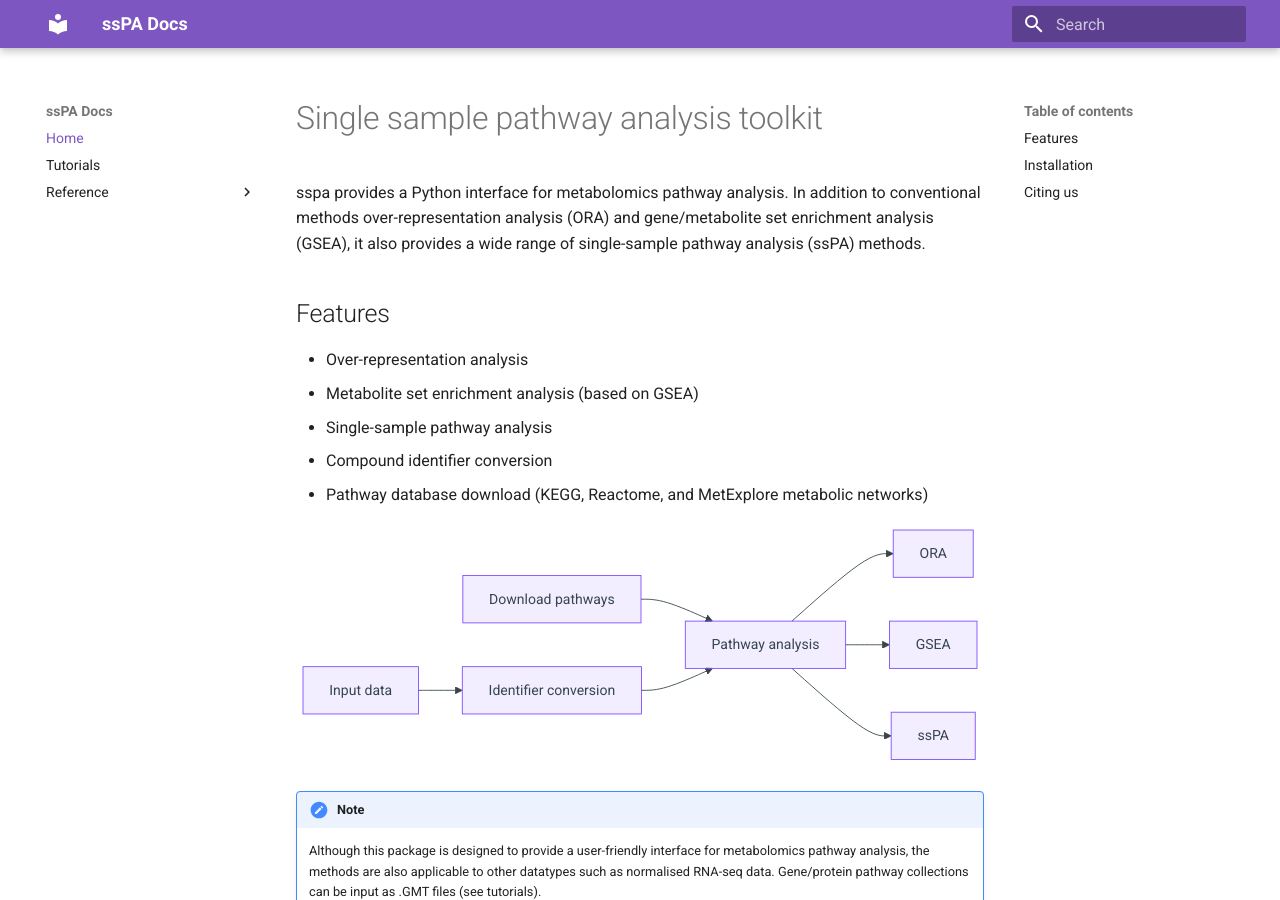
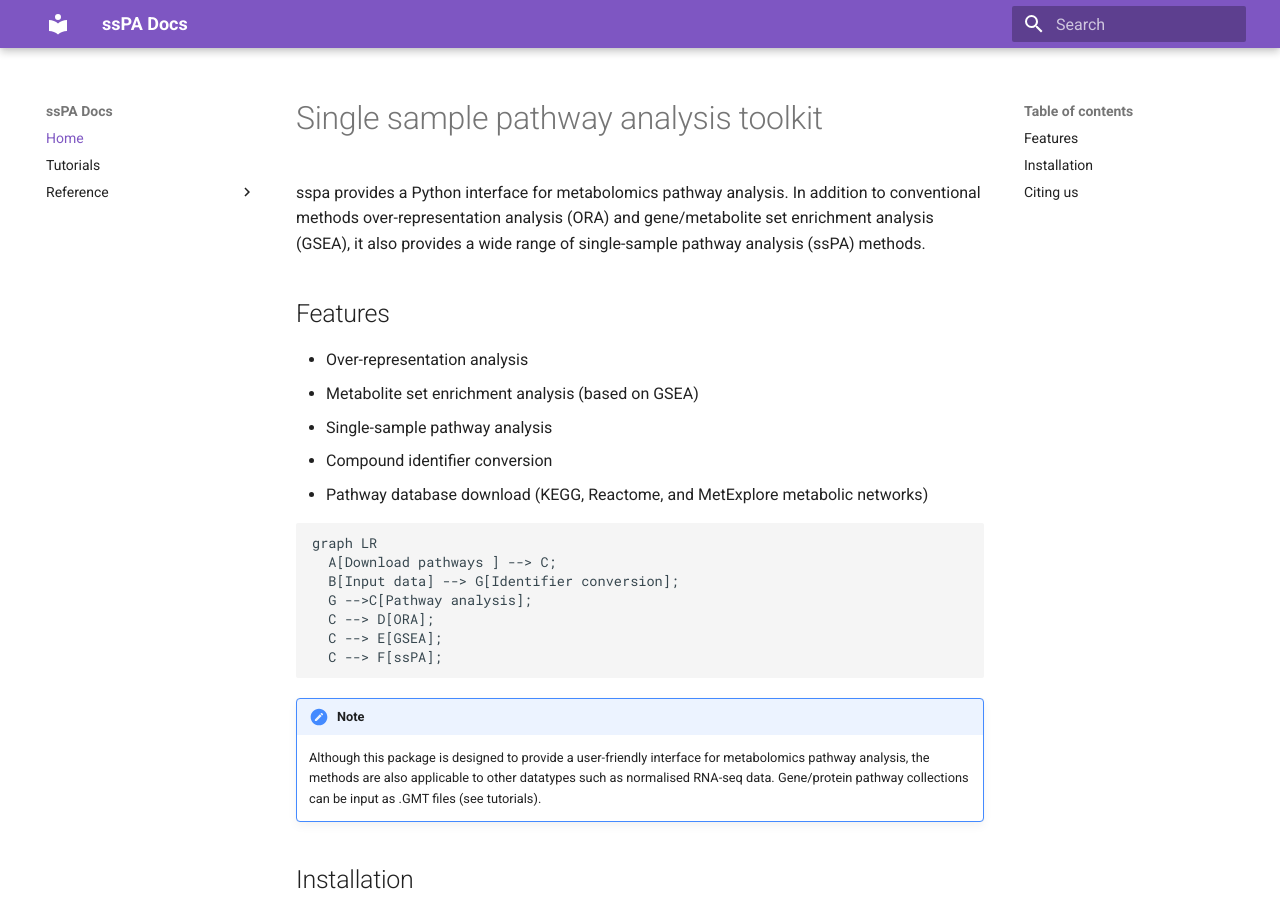
Before and after one commit to cwieder/py-ssPA, an MkDocs documentation site: the page built from docs/docs/index.md, in a window 1280 px wide and 900 px high. Built offline with MkDocs 1.6.1 and Material for MkDocs 9.7.7, drawn with Linux system fonts in a browser that asks for light colours.

Commit message:
temporarily remove md extensions

```diff
--- a/docs/mkdocs.yml
+++ b/docs/mkdocs.yml
@@ -14,11 +14,11 @@ markdown_extensions:
       generic: true
   - admonition
   - pymdownx.details
-  - pymdownx.superfences:
-      custom_fences:
-      - name: mermaid
-        class: mermaid
-        format: !!python/name:pymdownx.superfences.fence_code_format
+  # - pymdownx.superfences:
+  #     custom_fences:
+  #     - name: mermaid
+  #       class: mermaid
+  #       format: !!python/name:pymdownx.superfences.fence_code_format
 
 
 extra_javascript:
```
